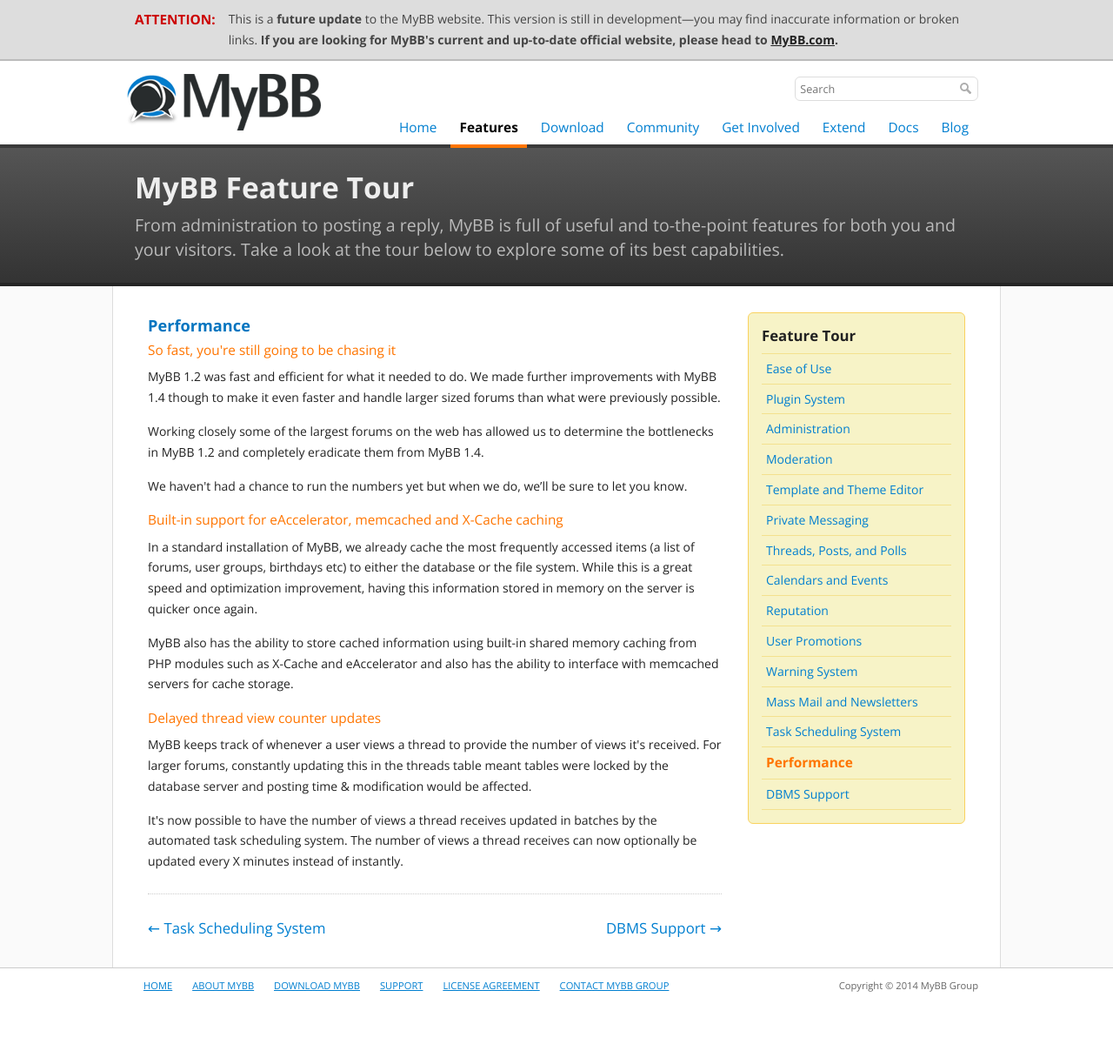
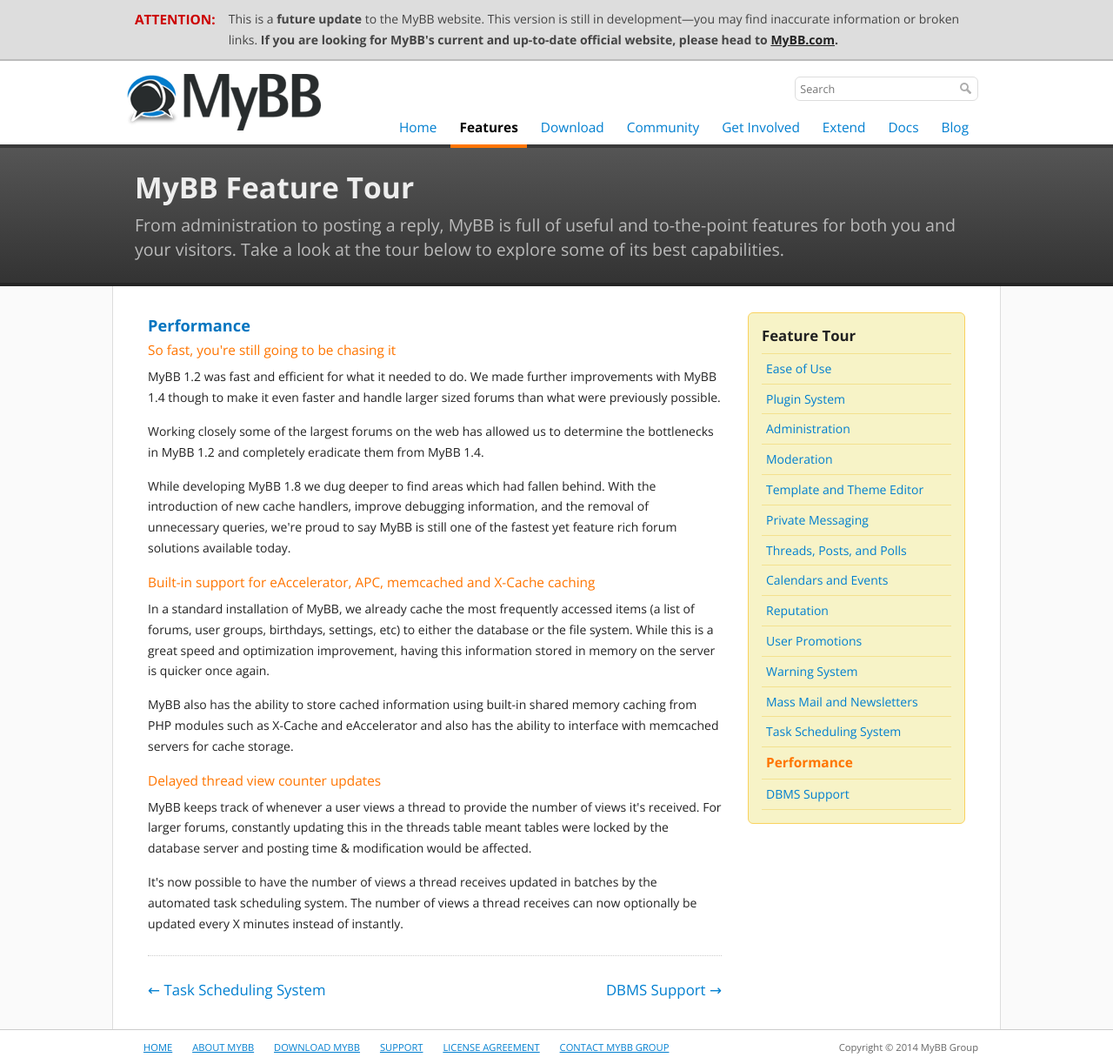
Before and after one commit to mybb/mybb.com, a Jekyll site: the page built from features/14-performance.html, in a window 1280 px wide. Shown: the whole page at 87% size. Built offline with Jekyll 4.4.1, drawn with Linux system fonts in a browser that asks for light colours; nearby versions of some CDN libraries; Markdown is read by kramdown in place of the engine named in the settings; before the commit the page ends 1152 px from its top, so only the background shows below that.

Commit message:
Update "Performance" article

```diff
--- a/features/14-performance.html
+++ b/features/14-performance.html
@@ -13,11 +13,12 @@
 <p>
 	Working closely some of the largest forums on the web has allowed us to determine the bottlenecks in MyBB 1.2 and completely eradicate them from MyBB 1.4.</p>
 <p>
-	We haven't had a chance to run the numbers yet but when we do, we’ll be sure to let you know.</p>
+	While developing MyBB 1.8 we dug deeper to find areas which had fallen behind. With the introduction of new cache handlers, improve debugging information, and the removal of unnecessary queries, we're proud to say MyBB is still one of the fastest yet feature rich forum solutions available today.</p>
+
 <h2>
-	Built-in support for eAccelerator, memcached and X-Cache caching</h2>
+	Built-in support for eAccelerator, APC, memcached and X-Cache caching</h2>
 <p>
-	In a standard installation of MyBB, we already cache the most frequently accessed items (a list of forums, user groups, birthdays etc) to either the database or the file system. While this is a great speed and optimization improvement, having this information stored in memory on the server is quicker once again.</p>
+	In a standard installation of MyBB, we already cache the most frequently accessed items (a list of forums, user groups, birthdays, settings, etc) to either the database or the file system. While this is a great speed and optimization improvement, having this information stored in memory on the server is quicker once again.</p>
 <p>
 	MyBB also has the ability to store cached information using built-in shared memory caching from PHP modules such as X-Cache and eAccelerator and also has the ability to interface with memcached servers for cache storage.</p>
 <h2>
```
